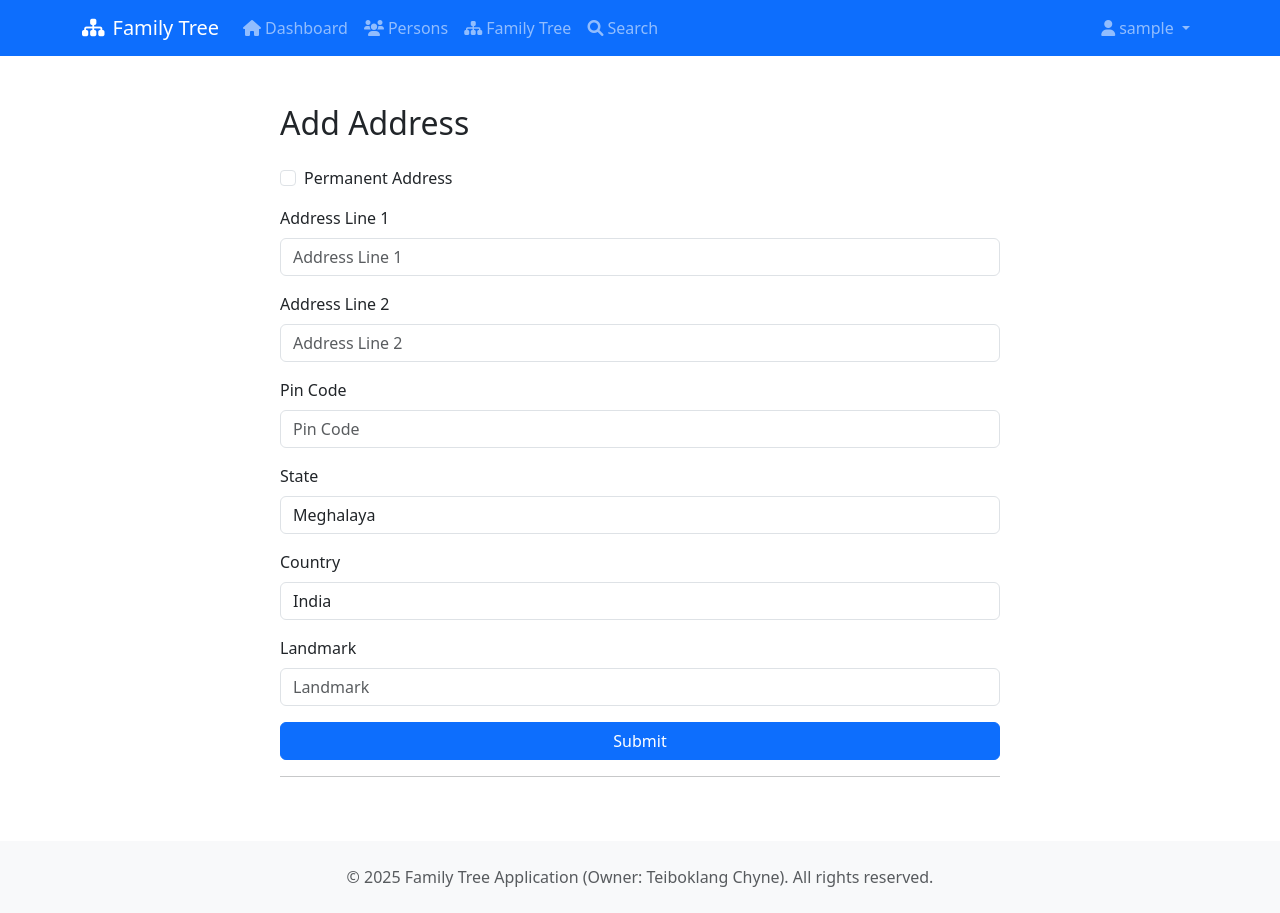
After one commit to teibokchyne/Family-Tree, a Flask app: page /add_address in a window 1280 px wide. The commit adds this page. Run offline with Flask 3, Linux system fonts and the light colour scheme; the visitor is signed in with stand-in values (Sample User, id 1); data that the repository does not hold is empty.

Commit message:
Add add address functionality
Add required code to add address for a user

```diff
--- a/family_tree/__init__.py
+++ b/family_tree/__init__.py
@@ -48,7 +48,8 @@ def create_app(config_class = Config):
     # Import models so they are registered with SQLAlchemy
     from family_tree.models import (
         User,
-        Person
+        Person,
+        Address
     )
 
     # Register blueprints
--- a/family_tree/forms.py
+++ b/family_tree/forms.py
@@ -7,7 +7,11 @@ from wtforms import (
     BooleanField,
     SelectField
     )
-from wtforms.validators import DataRequired, Email
+from wtforms.validators import (
+    DataRequired,
+    Email,
+    Optional
+)
 
 class LoginForm(FlaskForm):
     email = EmailField('Email', validators=[DataRequired(), Email()])
@@ -31,3 +35,13 @@ class UpsertPersonForm(FlaskForm):
     middle_name = StringField('Middle Name')
     last_name = StringField('Last Name', validators=[DataRequired()])
     submit = SubmitField('Add/Edit Person')
+
+class UpsertAddressForm(FlaskForm):
+    is_permanent = BooleanField('Permanent Address')
+    first_line = StringField('Address Line 1', validators=[DataRequired()])
+    second_line = StringField('Address Line 2')
+    pin_code = StringField('Pin Code', validators=[DataRequired()])
+    state = StringField('State', default='Meghalaya', validators=[DataRequired()])
+    country = StringField('Country', default='India', validators=[DataRequired()])
+    landmark = StringField('Landmark')
+    submit = SubmitField('Submit')
--- a/family_tree/routes/user.py
+++ b/family_tree/routes/user.py
@@ -13,12 +13,14 @@ from flask_login import current_user, login_required
 from family_tree import db
 
 from family_tree.forms import (
-    UpsertPersonForm
+    UpsertPersonForm,
+    UpsertAddressForm
 )
 
 from family_tree.models import (
     GenderEnum,
-    Person
+    Person,
+    Address
 )
 
 from family_tree.services.user import (
@@ -77,3 +79,55 @@ def profile():
         'user/profile.html',
         user=current_user,
         form=form)
+
+@bp.route('/address', methods=['GET', 'POST'])
+@login_required
+def address():
+    """
+    Render and process the user's address form.
+    """
+    app.logger.info(f"Rendering address page for user {current_user.username}.")
+
+    return render_template(
+        'user/address.html',
+        addresses = current_user.addresses
+        )
+
+@bp.route('/add_address', methods=['GET', 'POST'])
+@login_required
+def add_address():
+    """
+    Render the add address page if user has less than two addresses.
+    """
+    app.logger.info(f"Rendering add address page for user {current_user.username}.")
+    if current_user.addresses and len(current_user.addresses) >= 2:
+        app.logger.info(f"User {current_user.username} already has two addresses.")
+        flash('You have already added both permanent and current addresses.', 'info')
+        return redirect(url_for('user.address'))
+    form = UpsertAddressForm()
+    if form.validate_on_submit():
+        is_permanent = form.is_permanent.data
+        if current_user.addresses:
+            if any(addr.is_permanent == is_permanent for addr in current_user.addresses):
+                app.logger.info(f"User {current_user.username} attempted to add duplicate address type.")
+                flash('You have already added this type of address.', 'warning')
+                return redirect(url_for('user.address'))
+        cursor.add(
+            db,
+            Address,
+            user_id=current_user.id,
+            is_permanent=is_permanent,
+            first_line=form.first_line.data,
+            second_line=form.second_line.data,
+            pin_code=form.pin_code.data,
+            state=form.state.data,
+            country=form.country.data,
+            landmark=form.landmark.data
+        )
+        flash('Address added successfully!', 'success')
+        app.logger.info(f"Address added for user {current_user.username}.")
+        return redirect(url_for('user.address'))
+    return render_template(
+        'user/add_address.html',
+        form=form
+        )
--- a/family_tree/templates/base.html
+++ b/family_tree/templates/base.html
@@ -107,7 +107,7 @@
     <!-- Footer -->
     <footer class="bg-light mt-5 py-4">
         <div class="container text-center">
-            <p class="text-muted mb-0">&copy; 2024 Family Tree Application. All rights reserved.</p>
+            <p class="text-muted mb-0">&copy; 2025 Family Tree Application (Owner: Teiboklang Chyne). All rights reserved.</p>
         </div>
     </footer>
 
--- /dev/null
+++ b/family_tree/templates/user/add_address.html
@@ -0,0 +1,46 @@
+{% extends 'base.html' %}
+{% block content %}
+
+    <div class="container mt-5">
+      <div class="row justify-content-center">
+        <div class="col-md-8">
+          <h2 class="mb-4"> Add Address</h2>
+          <form method="POST" action="">
+            {{ form.hidden_tag() }}
+            <div class="form-check mb-3">
+                {{ form.is_permanent(class="form-check-input") }}
+                {{ form.is_permanent.label(class="form-check-label") }}
+            </div>
+            <div class="form-group mb-3">
+                {{ form.first_line.label(class="form-label") }}
+                {{ form.first_line(class="form-control", placeholder="Address Line 1") }}
+            </div>
+            <div class="form-group mb-3">
+                {{ form.second_line.label(class="form-label") }}
+                {{ form.second_line(class="form-control", placeholder="Address Line 2") }}
+            </div>
+            <div class="form-group mb-3">
+                {{ form.pin_code.label(class="form-label") }}
+                {{ form.pin_code(class="form-control", placeholder="Pin Code") }}
+            </div>
+            <div class="form-group mb-3">
+                {{ form.state.label(class="form-label") }}
+                {{ form.state(class="form-control", placeholder="State") }}
+            </div>
+            <div class="form-group mb-3">
+                {{ form.country.label(class="form-label") }}
+                {{ form.country(class="form-control", placeholder="Country") }}
+            </div>
+            <div class="form-group mb-3">
+                {{ form.landmark.label(class="form-label") }}
+                {{ form.landmark(class="form-control", placeholder="Landmark") }}
+            </div>
+            <div class="form-group">
+                {{ form.submit(class="btn btn-primary w-100") }}
+            </div>
+          </form>
+          <hr>
+        </div>
+      </div>
+    </div>
+{% endblock %}
```
Also changed, not shown: family_tree/models.py (+16 -1 lines), family_tree/templates/user/address.html (added, +26 -0 lines), migrations/versions/18b1d17fa8f2_add_person_relationship_in_user.py (deleted, +0 -32 lines), migrations/versions/4c2612e319cd_.py (renamed from migrations/versions/3512d11967c2_create_user_and_person.py, +18 -4 lines), README.md.
